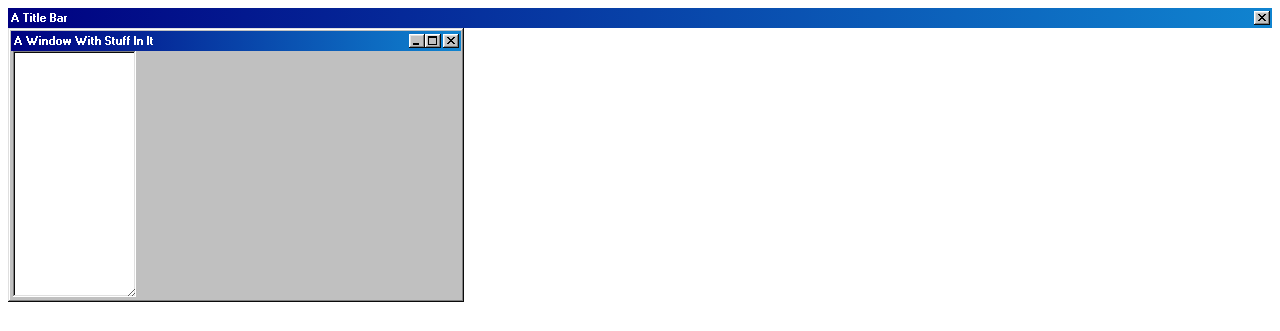
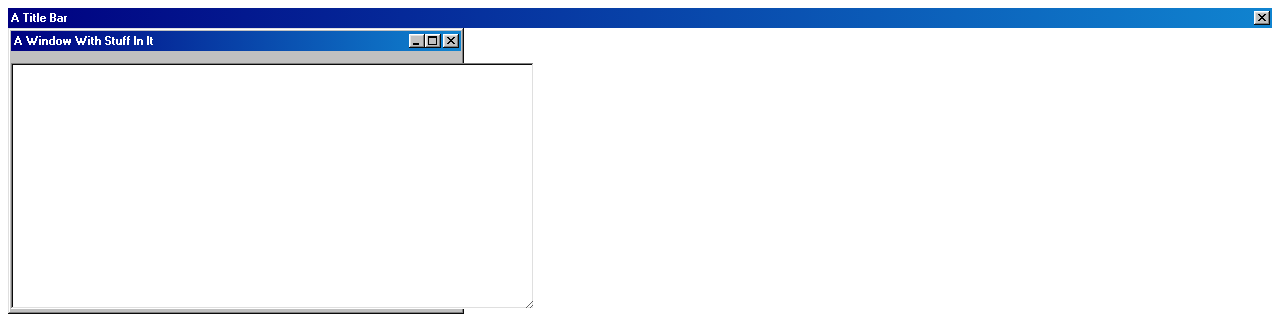
Before and after one commit to clippy-95/clippy-95.github.io, a plain HTML site: page index.html in a window 1280 px wide. Shown: the top 331 px of the page. Drawn offline with nearby package versions, Linux system fonts and the light colour scheme.

Commit message:
Update index.html

```diff
--- a/index.html
+++ b/index.html
@@ -33,7 +33,7 @@
   </div>
 
   <label for="text20"></label>
-  <textarea id="text20" rows="20" cols="20" > </textarea>
+  <textarea id="text20" rows="20" cols="100" > </textarea>
 </div>
 
   </div>
```
